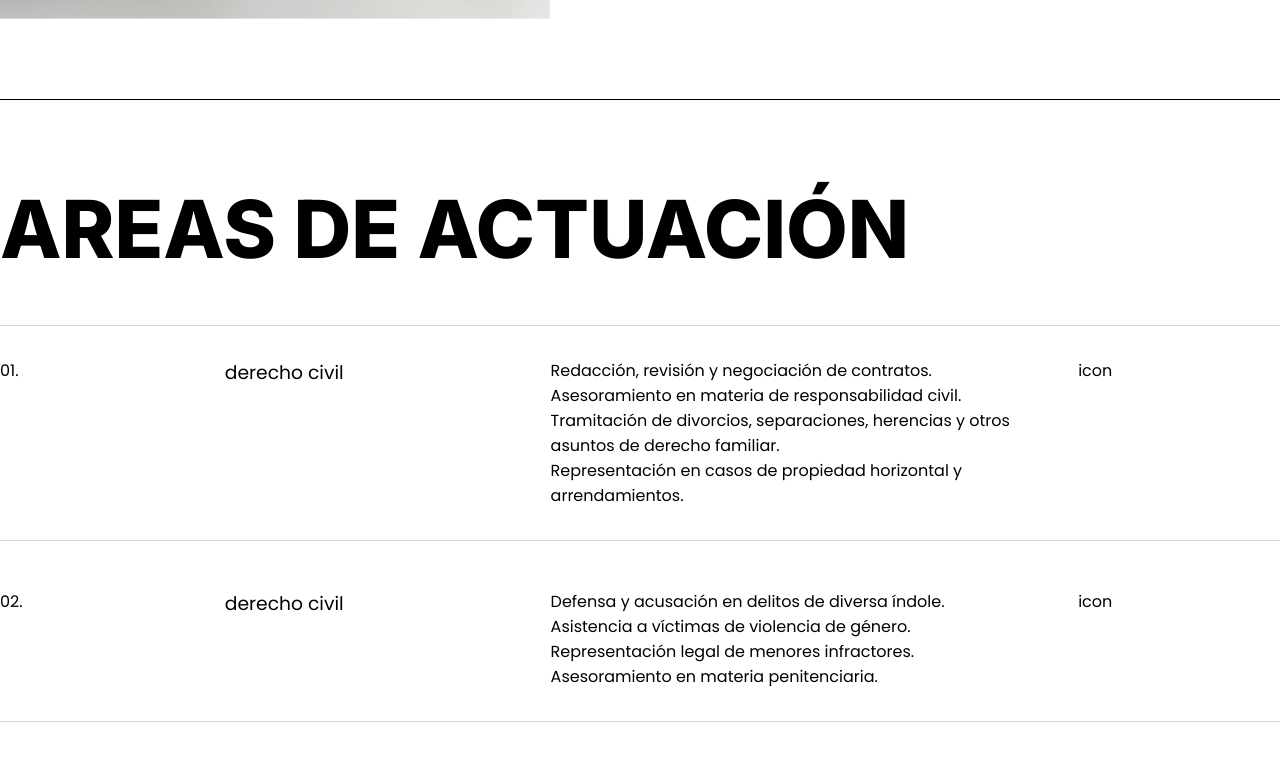
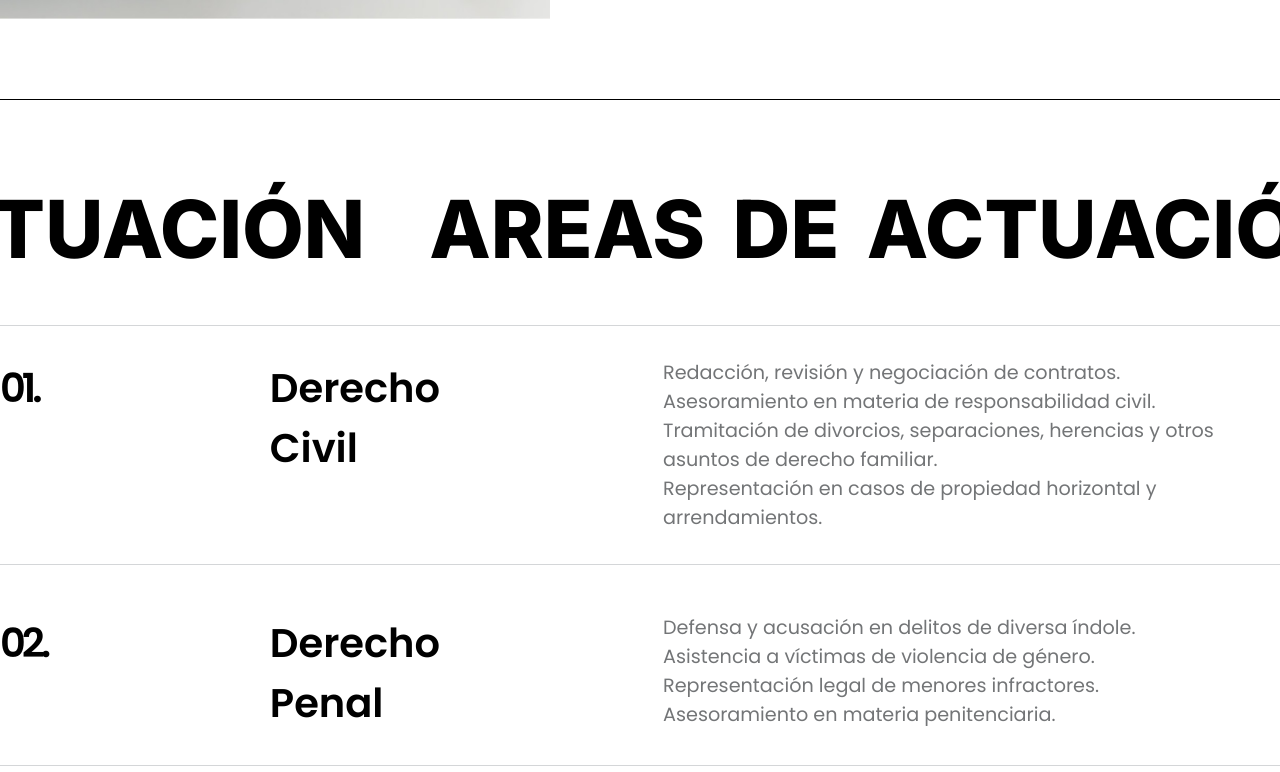
Before and after one commit to JhoanSebas96/lawyerft, a React (Vite) app: page / in a window 1280 px wide. Shown: the part 1568-2340 px from the top of the page. Built offline with nearby package versions, Linux system fonts and the light colour scheme; a web font is replaced by a local one.

Commit message:
add section of  "areas de actuacion"
add react fast marquee

```diff
--- a/package.json
+++ b/package.json
@@ -14,6 +14,7 @@
     "match-sorter": "^6.3.4",
     "react": "^18.2.0",
     "react-dom": "^18.2.0",
+    "react-fast-marquee": "^1.6.4",
     "react-router-dom": "^6.22.3",
     "sort-by": "^1.2.0"
   },
--- a/src/components/Header.css
+++ b/src/components/Header.css
@@ -8,7 +8,7 @@ a.active {
     justify-content: center;
     align-items: center;
     font-size: 1rem;
-    background-color: #222;
+    background-color: #000;
   }
 
 
--- a/src/index.css
+++ b/src/index.css
@@ -97,6 +97,9 @@ h2{
   margin-top: 5rem;
   font-size: 5rem;
   font-weight: 800;
+  word-spacing: 10px;
+  padding-left: 2rem;
+  padding-right: 2rem;
   border-bottom: 1px solid #d4d6d8;
   padding-bottom: 3rem;
   border-width: 1px;
@@ -108,9 +111,25 @@ h2{
   grid-column-gap: 1.8vw;
   grid-row-gap: 1.8vw;
   grid-template-rows: auto;
-  grid-template-columns: 2fr 3fr 5fr 2fr;
+  grid-template-columns: 2fr 3fr 5fr ;
   border-bottom: 1px solid #d4d6d8;
   margin-bottom: 1rem;
   padding: 2rem 0;
   white-space: pre-line;
 }
+
+.area-des > h3 {
+  text-transform: capitalize;
+  font-size: 2.5rem;
+  font-weight: 600;
+}
+ .area-des > div {
+  font-size: 2.5rem;
+  font-weight: 600;
+  letter-spacing: -.1em;
+ }
+
+ .area-des > p {
+  font-size: 1.2rem;
+  color: #737577;
+ }
--- a/src/pages/Home.jsx
+++ b/src/pages/Home.jsx
@@ -1,4 +1,5 @@
 import React from 'react'
+import Marquee from "react-fast-marquee"
 import banner from '../assets/home.jpg'
 import infoImg from '../assets/manos.jpg'
 
@@ -19,14 +20,15 @@ function Home() {
       </div>
       <div className='section-area'>
         <div className='area'>
-          <h2 className='area-title'>areas de actuación</h2>
+          <Marquee speed={100} autoFill={true}>
+            <h2 className='area-title'> areas de actuación </h2>
+          </Marquee>
           {areas.map((area, index) =>{
             return(
               <div className='area-des'>
                 <div>0{index + 1}.</div>
                 <h3>{area.title}</h3>
                 <p>{area.description}</p>
-                <div>icon</div>
               </div>
             )
           })}
@@ -42,19 +44,19 @@ const infoText = "Somos una firma de abogados dedicados a una profunda investiga
 
 const areas = [
   {
-    title: 'derecho civil',
+    title: 'derecho \ncivil',
     description: 'Redacción, revisión y negociación de contratos. \n Asesoramiento en materia de responsabilidad civil. \n Tramitación de divorcios, separaciones, herencias y otros asuntos de derecho familiar. \n Representación en casos de propiedad horizontal y arrendamientos.'
   },
   {
-    title: 'derecho civil',
+    title: 'derecho \npenal',
     description: 'Defensa y acusación en delitos de diversa índole. \n Asistencia a víctimas de violencia de género. \n Representación legal de menores infractores.\n Asesoramiento en materia penitenciaria.'
   },
   {
-    title: 'derecho civil',
+    title: 'derecho \nlaboral',
     description: `Impugnación de despidos y reclamaciones de salarios. \n Redacción, revisión y negociación de contratos de trabajo. \n Asesoramiento en materia de Seguridad Social. \n Representación en casos de huelgas y conflictos colectivos.`
   },
   {
-    title: 'derecho civil',
+    title: 'derecho \nadministrativo',
     description: 'Presentación de recursos administrativos contra la Administración Pública. \nTramitación de permisos de residencia y trabajo. \nAsesoramiento en materia de urbanismo y medio ambiente.'
   }
 ]
```
Also changed, not shown: 1 other file (tests, documents, lock files or other folders).
